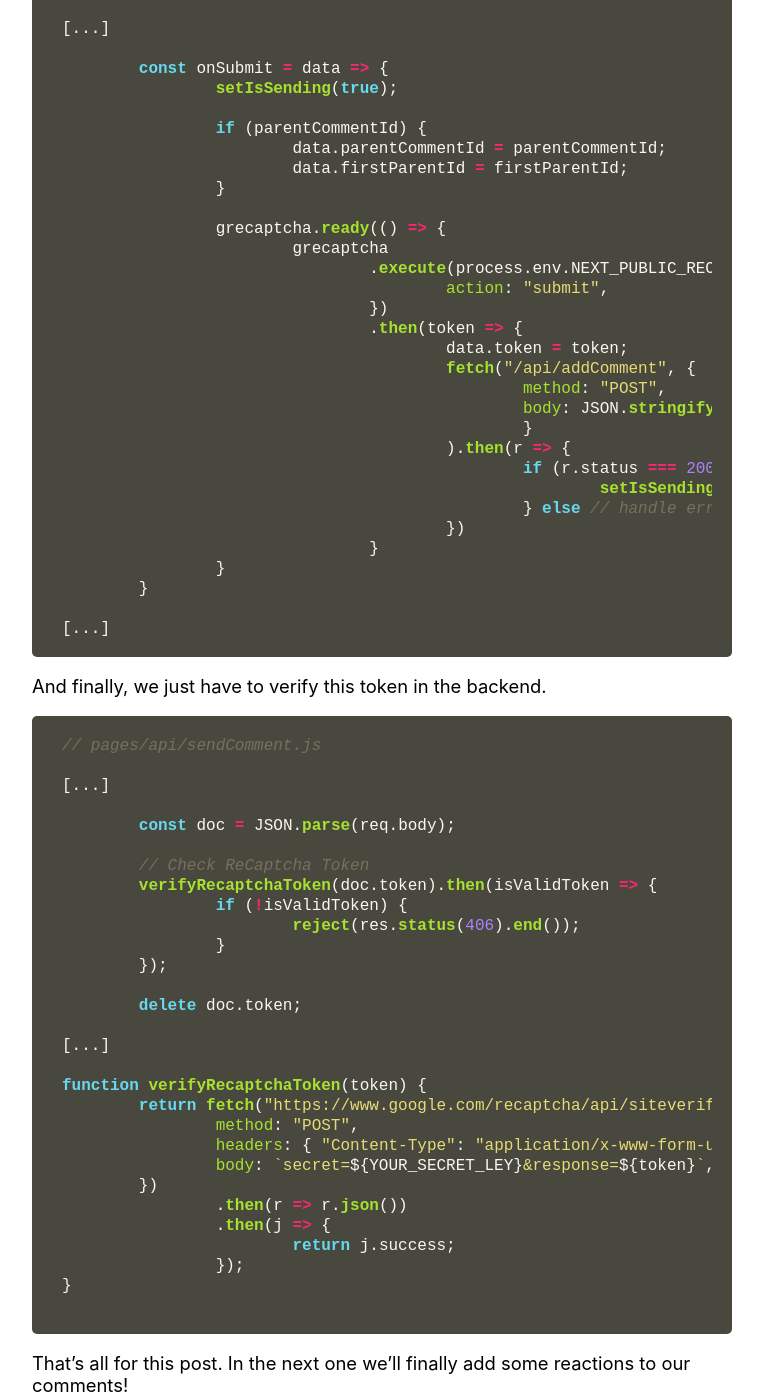
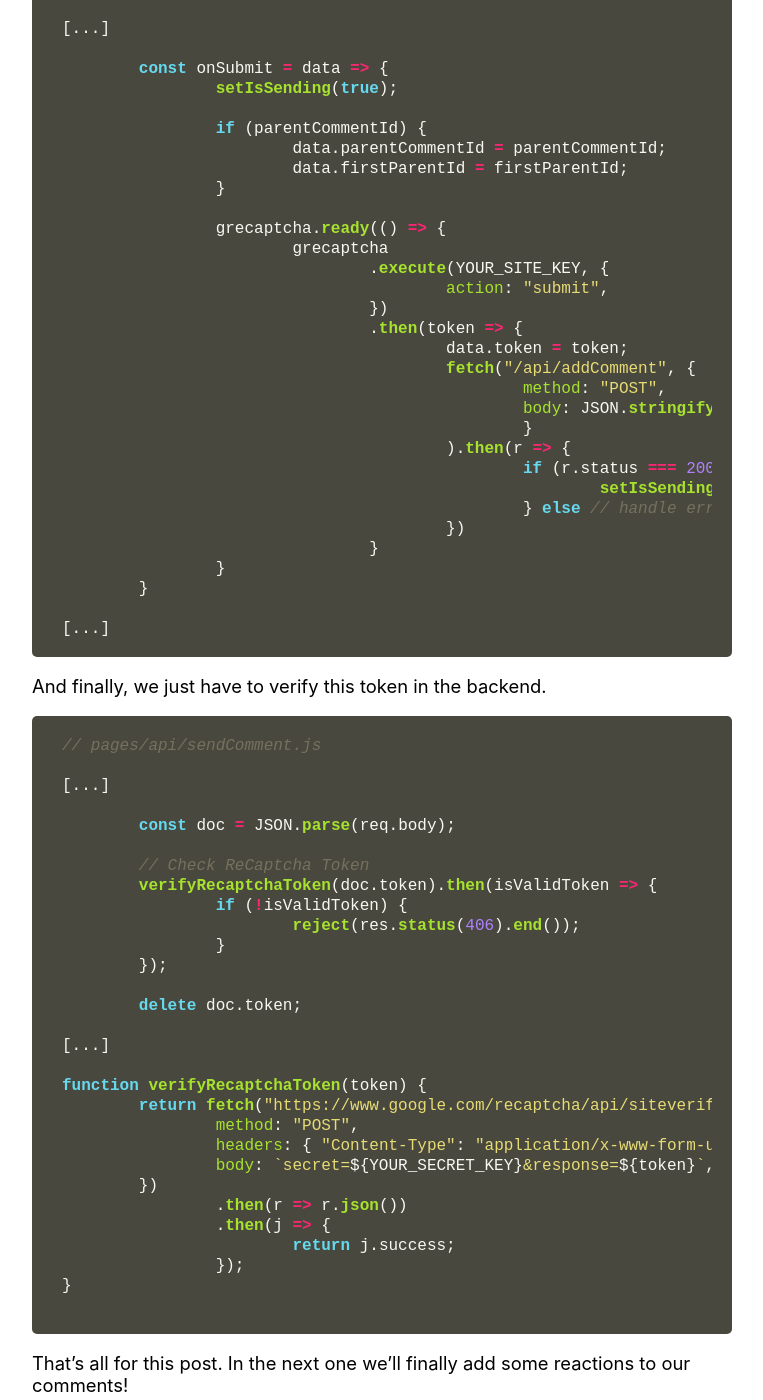
Before and after one commit to PandaSekh/PandaSekh_OldBlog, a Jekyll site: the page built from _posts/2021-01-13-react-commenting-system-part-2.md, in a window 1280 px wide and 1400 px high, scrolled down 11096 px. Shown: the whole window, without its empty margins (258-1021 px from the left). Built offline with Jekyll 4.4.1, drawn with Linux system fonts in a browser that asks for light colours; comment, search, counter and statistics services are not loaded.

Commit message:
Update 2021-01-13-react-commenting-system-part-2.md

```diff
--- a/_posts/2021-01-13-react-commenting-system-part-2.md
+++ b/_posts/2021-01-13-react-commenting-system-part-2.md
@@ -445,7 +445,7 @@ Now we have reCAPTCHA ready. Let's modify our `AddCommentForm.js` so that it gen
 
 		grecaptcha.ready(() => {
 			grecaptcha
-				.execute(process.env.NEXT_PUBLIC_RECAPTCHA_SITE_KEY, {
+				.execute(YOUR_SITE_KEY, {
 					action: "submit",
 				})
 				.then(token => {
@@ -490,7 +490,7 @@ function verifyRecaptchaToken(token) {
 	return fetch("https://www.google.com/recaptcha/api/siteverify", {
 		method: "POST",
 		headers: { "Content-Type": "application/x-www-form-urlencoded" },
-		body: `secret=${YOUR_SECRET_LEY}&response=${token}`,
+		body: `secret=${YOUR_SECRET_KEY}&response=${token}`,
 	})
 		.then(r => r.json())
 		.then(j => {
```
